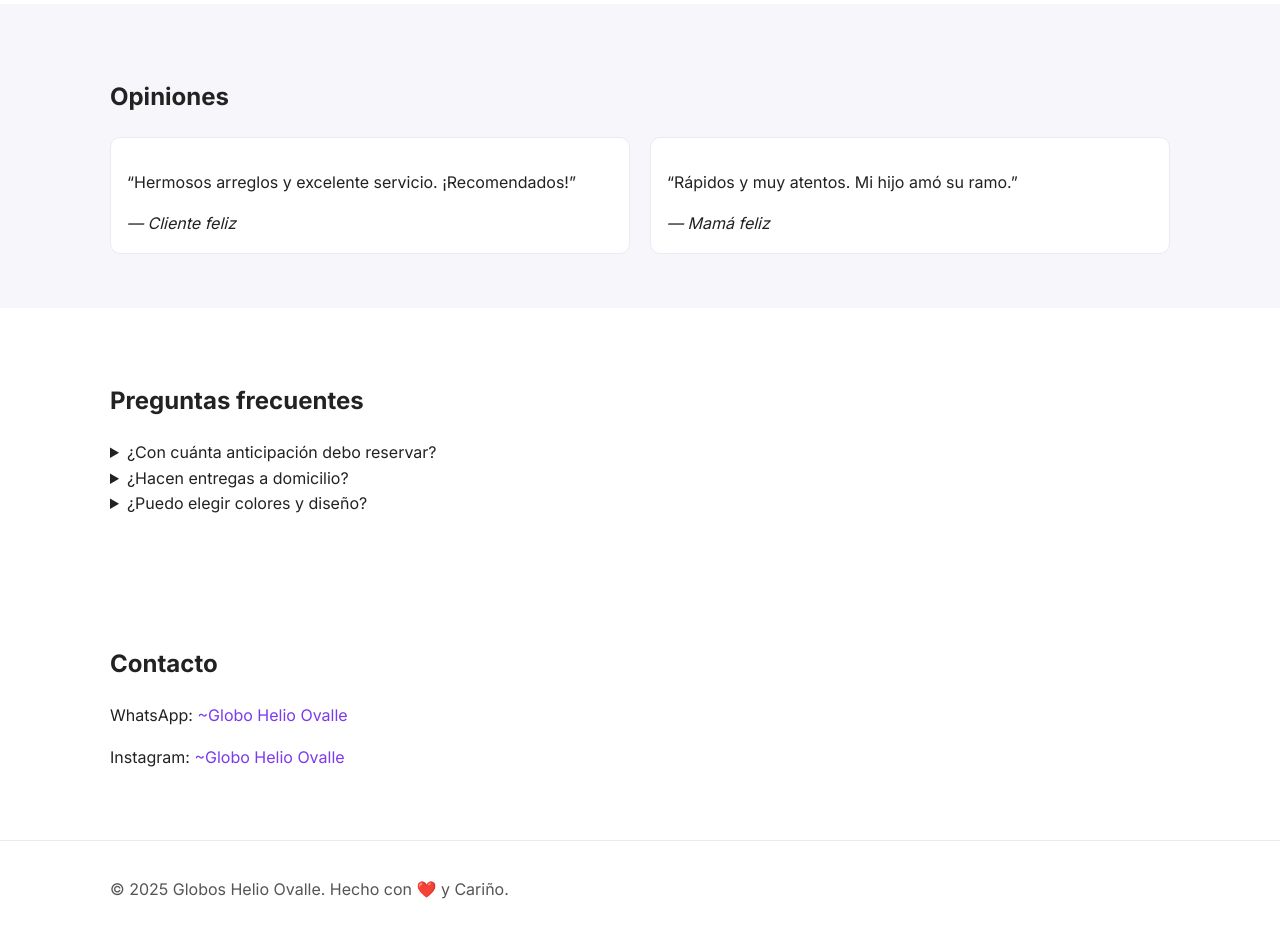
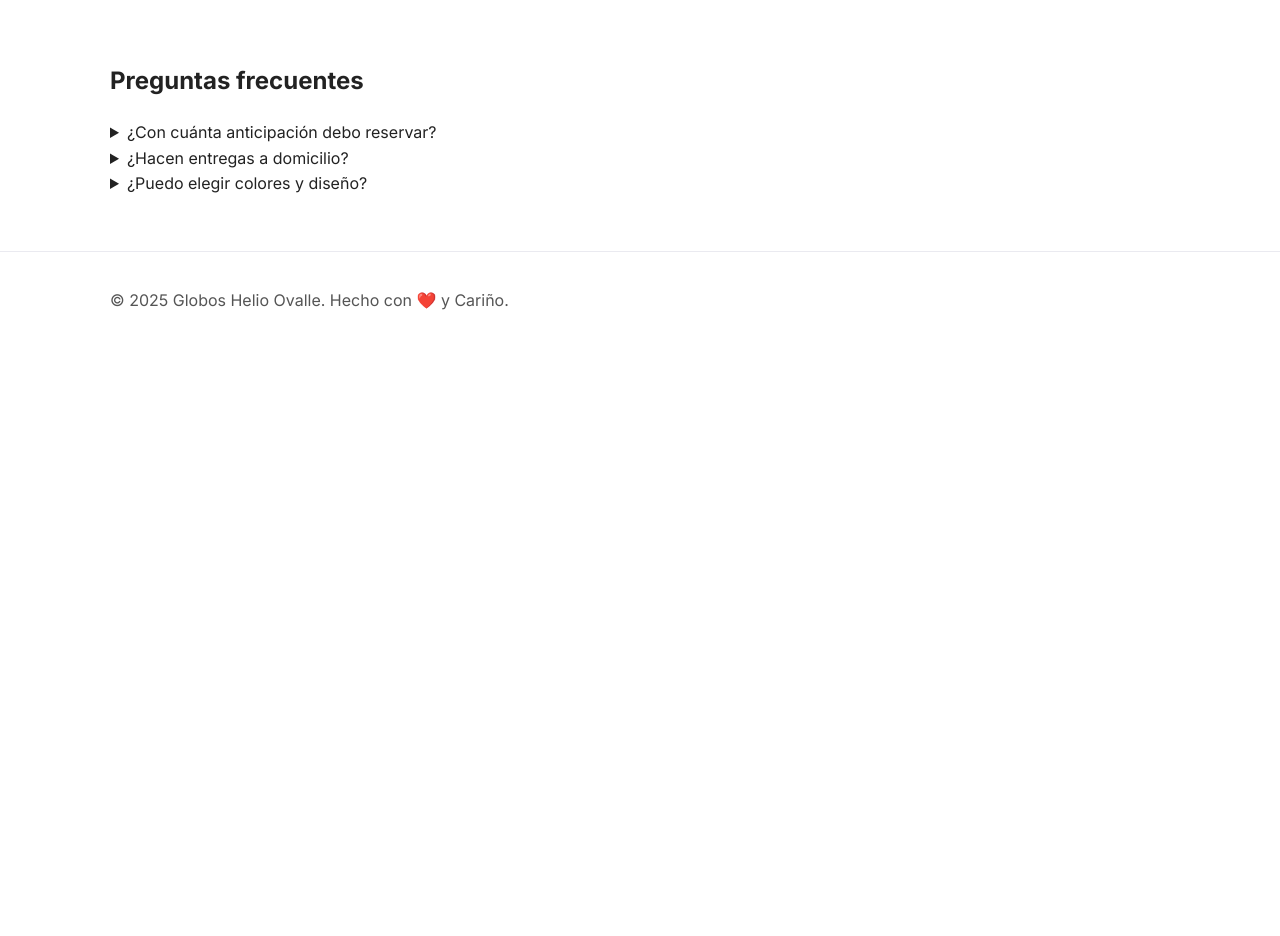
Before and after one commit to SebaGhost134/Globo-Helio-Ovalle, a plain HTML site: page index.html in a window 1280 px wide. Shown: the part 1736-2672 px from the top of the page. After the commit the page ends 2086 px from the top, so only its background shows below. Drawn offline with Linux system fonts and the light colour scheme.

Commit message:
1.0.1
Version Beta de la pagina ya casi completa

```diff
--- a/index.html
+++ b/index.html
@@ -30,7 +30,6 @@
         <a href="#galeria">Galería</a>
         <a href="#opiniones">Opiniones</a>
         <a href="#faq">FAQ</a>
-        <a class="btn btn-small" href="https://wa.me/56946349041?text=Hola%20Globos%20Vale!%20Quiero%20cotizar%20un%20arreglo%20de%20globos%20%F0%9F%8E%88" target="_blank" rel="noopener">WhatsApp</a>
       </nav>
     </div>
   </header>
@@ -42,10 +41,10 @@
       <div class="container hero-inner">
         <div class="hero-text">
           <h1>Globos con helio en Ovalle 🎈</h1>
-          <p>Hacemos <strong>arreglos de globos</strong> lindos y personalizados para <em>cumpleaños, graduaciones, aniversarios, funerales, revelaciones de sexo y más</em>.</p>
+          <p>Hacemos <strong>arreglos de globos</strong> lindos y personalizados para <em>🎉Graduaciones, Funerales🌹,Cumpleaños 🎂, funerales, revelaciones de sexo y más</em>.</p>
           <div class="cta">
-            <a class="btn" href="https://wa.me/56989284978" target="_blank" rel="noopener">Reservar por WhatsApp</a>
-            <a class="btn btn-outline" href="https://www.instagram.com/globoshelio_plus?igsh=Zzc0dno3emx0Zmd5" target="_blank" rel="noopener" aria-label="Instagram @globos_valeeee">Siguenos por Instagram</a>
+            <a class="btn" href="https://wa.me/56989284978?text=Hola%20Globos%20Vale!%20Quiero%20reservar%20%F0%9F%8E%88" target="_blank" rel="noopener">📍 Has tu reserva aqui 📍</a>
+            <a class="btn btn-outline" href="https://www.instagram.com/globoshelio_plus?igsh=Zzc0dno3emx0Zmd5" target="_blank" rel="noopener" aria-label="Instagram @globos_valeeee">Siguienos por Instagram</a>
           </div>
           <ul class="badges">
             <li>📍 Ovalle, Chile</li>
@@ -106,23 +105,6 @@
       </div>
     </section>
 
-    <!-- Opiniones -->
-    <section id="opiniones" class="section alt">
-      <div class="container">
-        <h2>Opiniones</h2>
-        <div class="grid quotes">
-          <blockquote>
-            <p>“Hermosos arreglos y excelente servicio. ¡Recomendados!”</p>
-            <cite>— Cliente feliz</cite>
-          </blockquote>
-          <blockquote>
-            <p>“Rápidos y muy atentos. Mi hijo amó su ramo.”</p>
-            <cite>— Mamá feliz</cite>
-          </blockquote>
-        </div>
-      </div>
-    </section>
-
     <!-- FAQ -->
     <section id="faq" class="section">
       <div class="container">
@@ -141,15 +123,6 @@
         </details>
       </div>
     </section>
-
-    <!-- Contacto -->
-    <section class="section contact">
-      <div class="container">
-        <h2>Contacto</h2>
-        <p>WhatsApp: <a href="https://wa.me/56989284978" target="_blank" rel="noopener">~Globo Helio Ovalle</a></p>
-        <p>Instagram: <a href="https://www.instagram.com/globoshelio_plus?igsh=Zzc0dno3emx0Zmd5" target="_blank" rel="noopener">~Globo Helio Ovalle</a></p>
-      </div>
-    </section>
   </main>
 
   <!-- Footer -->
```
Also changed, not shown: assets/Imagen a resaltar.jpg (added), assets/Imagen1.jpg (added), assets/Imagen2.jpg (added), assets/Imagen3.jpg (added), assets/Imagen4.jpg (added), assets/Imagen5.jpg (added), assets/Imagen6.jpg (added).
